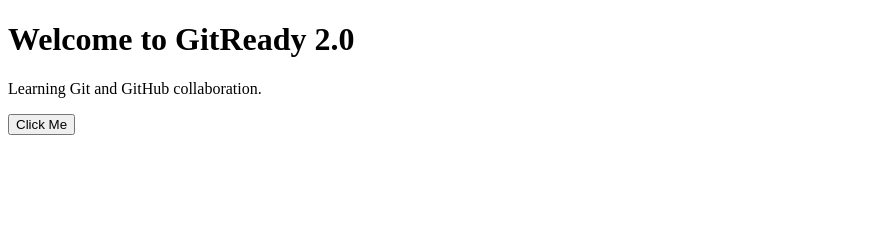
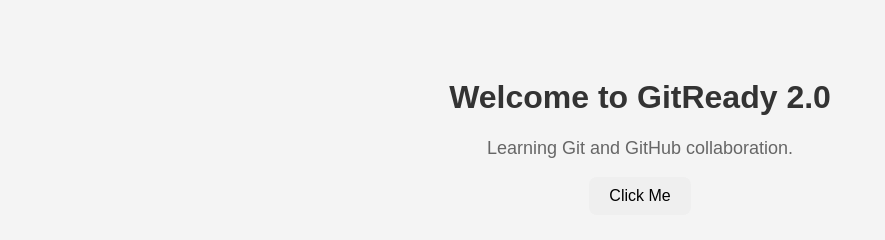
Before and after one commit to Cadiawan21/GitReady-2.0, a plain HTML site: page index.html in a window 1280 px wide. Shown: the whole page, without its empty margins (0-885 px from the left). Drawn offline with Linux system fonts and the light colour scheme.

Commit message:
Add styling and connect CSS

```diff
--- a/index.html
+++ b/index.html
@@ -4,6 +4,7 @@
     <meta charset="UTF-8">
     <meta name="viewport" content="width=device-width, initial-scale=1.0">
     <title>GitReady 2.0</title>
+    <link rel="stylesheet" href="style.css">
 </head>
 <body>
 
--- /dev/null
+++ b/style.css
@@ -0,0 +1,23 @@
+body {
+    font-family: Arial, sans-serif;
+    text-align: center;
+    background-color: #f4f4f4;
+    padding: 50px;
+}
+
+h1 {
+    color: #333;
+}
+
+p {
+    color: #666;
+    font-size: 18px;
+}
+
+button {
+    padding: 10px 20px;
+    font-size: 16px;
+    border: none;
+    border-radius: 8px;
+    cursor: pointer;
+}
```
